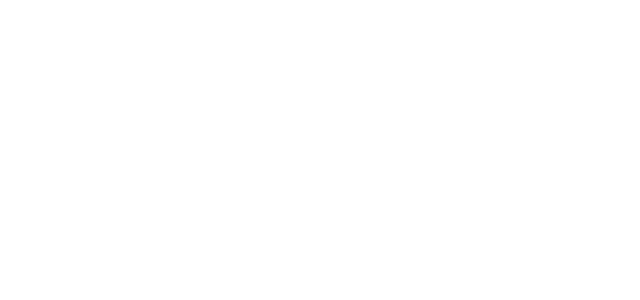
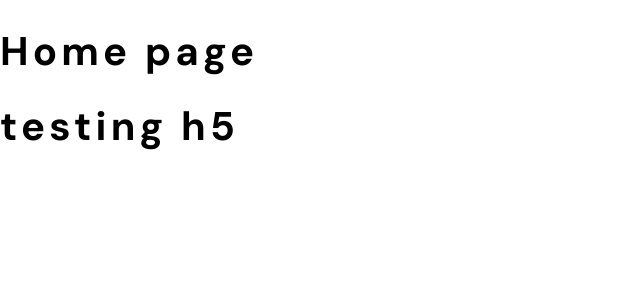
Before and after one commit to chungleee/photosnap, a Next.js app: page / in a window 1280 px wide. Shown: the top 300 px of the page, without its empty margins (0-640 px from the left). Built offline with nearby package versions, Linux system fonts and the light colour scheme.

Commit message:
globalize typography styles

```diff
--- a/styles/global.scss
+++ b/styles/global.scss
@@ -8,5 +8,40 @@
 html,
 body {
 	font-family: 'DM Sans', sans-serif;
-	color: map-get($map: $colors, $key: pure-white);
+	color: map-get($map: $colors, $key: pure-black);
 }
+
+p {
+	font-weight: normal;
+	font-size: 15px;
+	line-height: 25px;
+	letter-spacing: 0px;
+}
+
+h1 {
+	font-weight: bold;
+	font-size: 40px;
+	line-height: 48px;
+	letter-spacing: 4.17px;
+}
+
+h2 {
+	font-weight: bold;
+	font-size: 24px;
+	line-height: 25px;
+	letter-spacing: 0px;
+}
+
+h3 {
+	font-weight: bold;
+	font-size: 18px;
+	line-height: 25px;
+	letter-spacing: 0px;
+}
+
+h4 {
+	font-weight: bold;
+	font-size: 24px;
+	line-height: auto;
+	letter-spacing: 2px;
+}
```
